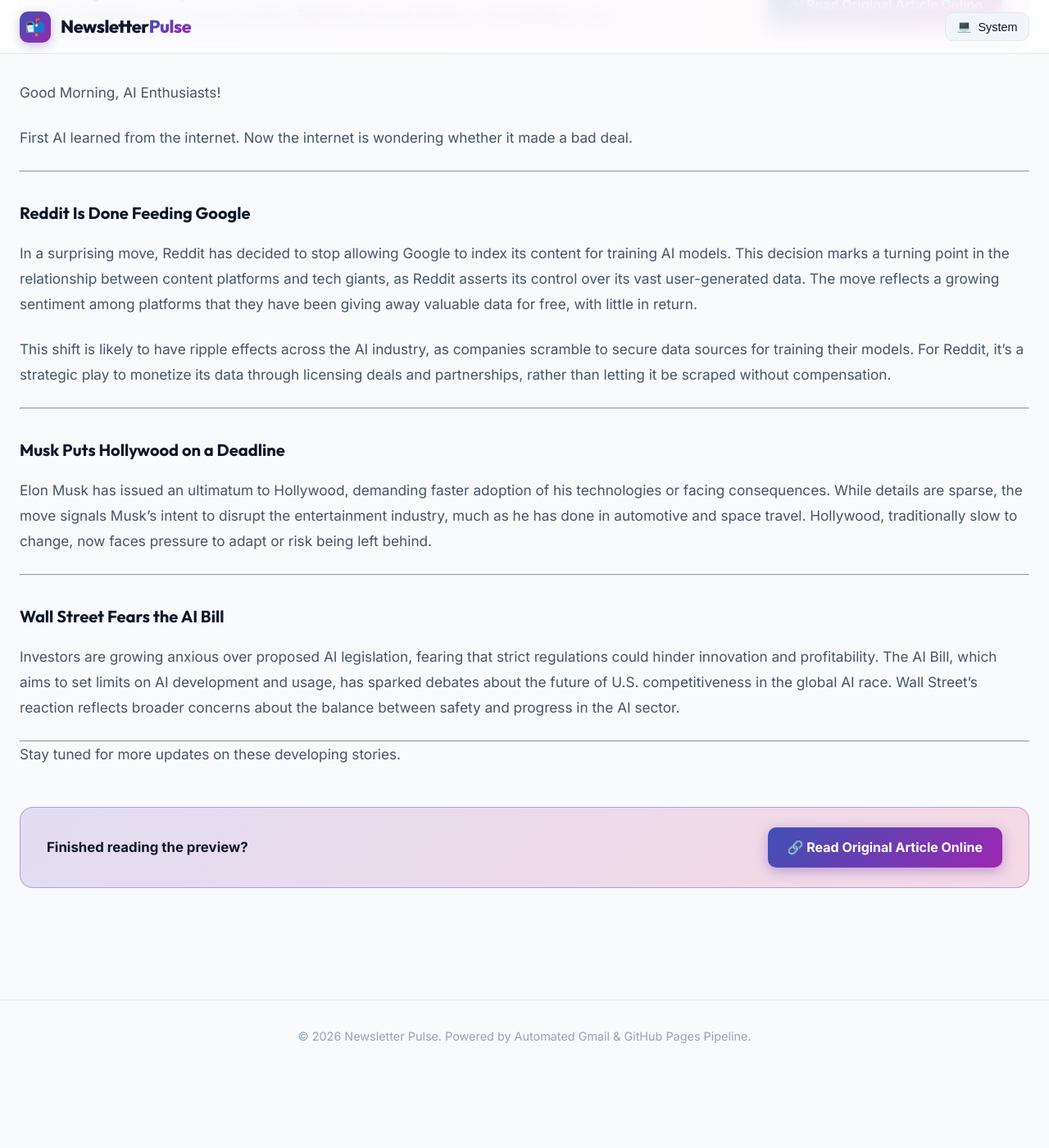
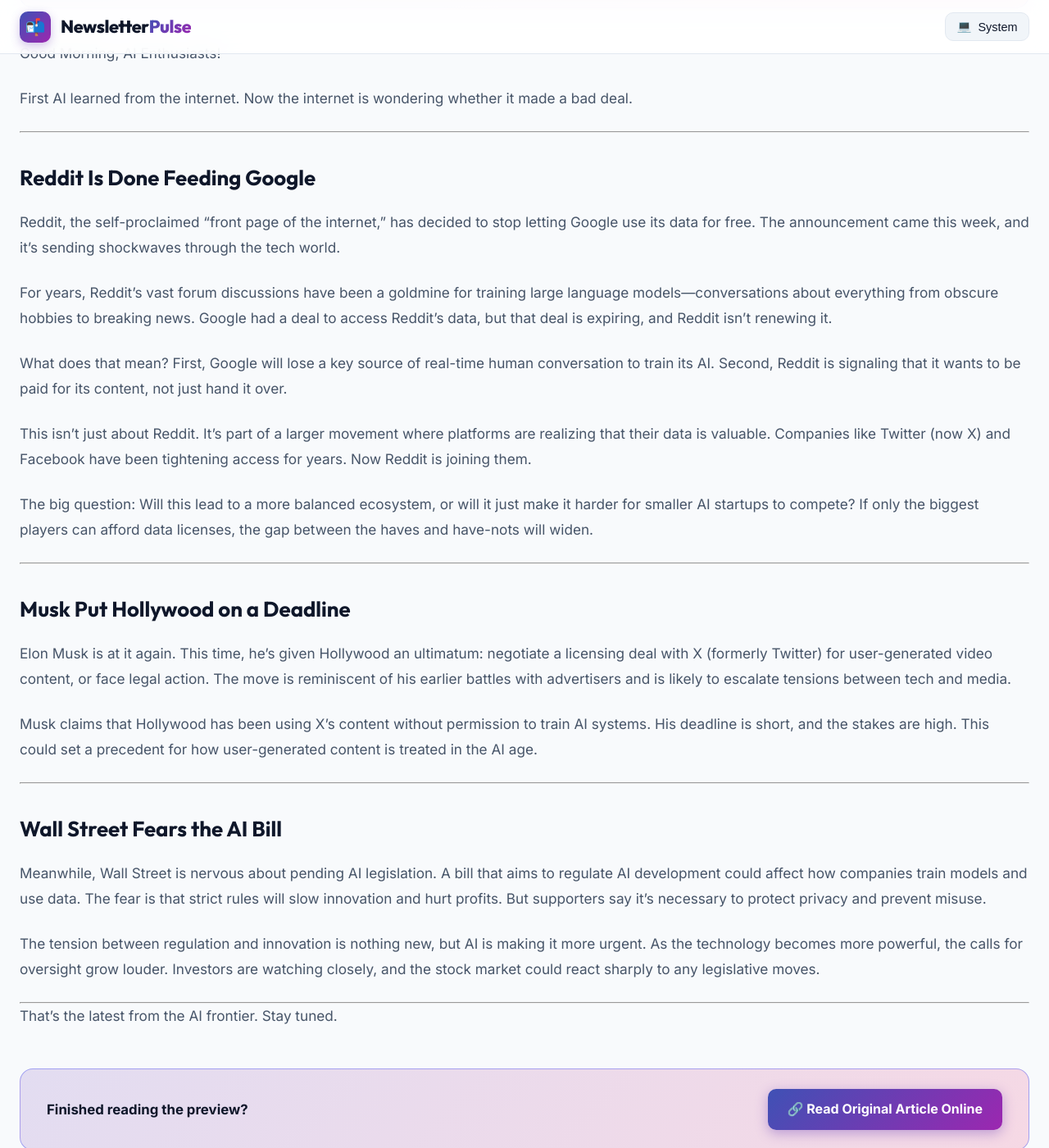
Before and after one commit to vampcoder/daily-newsletters, a Jekyll site: the page built from _posts/2026-07-23-reddit-is-done-feeding-google.md, in a window 1280 px wide and 1400 px high, scrolled down 627 px. Shown: the whole window at 82% size. Built offline with Jekyll 4.4.1, drawn with Linux system fonts in a browser that asks for light colours; before the commit the page ends 1935 px from its top, so only the background shows below that; some of the changed text lies outside the part shown.

Commit message:
Update newsletter: 🛎️ Reddit Is Done Feeding Google

```diff
--- a/_posts/2026-07-23-reddit-is-done-feeding-google.md
+++ b/_posts/2026-07-23-reddit-is-done-feeding-google.md
@@ -1,18 +1,18 @@
 ---
 layout: post
-title: "Reddit Stops Feeding Google, Musk Pressures Hollywood, and Wall Street Worries About the AI Bill"
+title: "Reddit Cuts Off Google: The Internet's New Power Play"
 date: 2026-07-23 18:03:01 +0800
 source: "AI Secret"
 category: "Tech & AI"
-excerpt: "As AI companies exhaust free internet data, Reddit's decision to block Google search is a turning point in the data economy. Meanwhile, Elon Musk's deadline for Hollywood and Wall Street's anxiety over AI legislation signal broader industry shifts. This newsletter covers the key moves reshaping the AI landscape."
+excerpt: "Reddit's decision to stop feeding Google signals a major shift in how platforms control their data, reshaping the search and AI landscape. This move raises questions about the future of AI training, content licensing, and the balance of power between tech giants. Industry watchers are also keeping an eye on Musk's ultimatum to Hollywood and Wall Street's anxiety over AI regulation."
 theme_gradient: "linear-gradient(135deg, #9c27b0 0%, #7b1fa2 100%)"
 image: "https://d18e5vrcqydw4b.cloudfront.net/2026/01/AIS-banner-1.jpg"
 original_url: "https://aisecret.us/r/14ff774e?m=0e4f1869-00e1-41fa-a8af-66cccb66085e"
 is_summary: true
 key_takeaways:
-  - "Reddit's blocking of Google search marks a major shift in the data-for-access trade, giving content platforms more leverage in AI negotiations."
-  - "Elon Musk's ultimatum to Hollywood reflects the growing impatience of tech leaders with traditional media industries."
-  - "Wall Street's fear of the AI Bill highlights the economic uncertainty surrounding proposed AI regulations."
+  - "Reddit is ending its data-sharing agreement with Google, limiting the search engine's access to user-generated content for AI training."
+  - "The move reflects a growing trend where platforms assert ownership over their data to negotiate better terms with AI companies."
+  - "This shift may lead to more closed ecosystems and affect the quality of AI models that rely on diverse internet data."
 ---
 
 Good Morning, AI Enthusiasts!
@@ -21,24 +21,34 @@
 
 ---
 
-### Reddit Is Done Feeding Google
+## Reddit Is Done Feeding Google
 
-In a surprising move, Reddit has decided to stop allowing Google to index its content for training AI models. This decision marks a turning point in the relationship between content platforms and tech giants, as Reddit asserts its control over its vast user-generated data. The move reflects a growing sentiment among platforms that they have been giving away valuable data for free, with little in return.
+Reddit, the self-proclaimed "front page of the internet," has decided to stop letting Google use its data for free. The announcement came this week, and it's sending shockwaves through the tech world.
 
-This shift is likely to have ripple effects across the AI industry, as companies scramble to secure data sources for training their models. For Reddit, it's a strategic play to monetize its data through licensing deals and partnerships, rather than letting it be scraped without compensation.
+For years, Reddit's vast forum discussions have been a goldmine for training large language models—conversations about everything from obscure hobbies to breaking news. Google had a deal to access Reddit's data, but that deal is expiring, and Reddit isn't renewing it.
+
+What does that mean? First, Google will lose a key source of real-time human conversation to train its AI. Second, Reddit is signaling that it wants to be paid for its content, not just hand it over.
+
+This isn't just about Reddit. It's part of a larger movement where platforms are realizing that their data is valuable. Companies like Twitter (now X) and Facebook have been tightening access for years. Now Reddit is joining them.
+
+The big question: Will this lead to a more balanced ecosystem, or will it just make it harder for smaller AI startups to compete? If only the biggest players can afford data licenses, the gap between the haves and have-nots will widen.
 
 ---
 
-### Musk Puts Hollywood on a Deadline
+## Musk Put Hollywood on a Deadline
 
-Elon Musk has issued an ultimatum to Hollywood, demanding faster adoption of his technologies or facing consequences. While details are sparse, the move signals Musk's intent to disrupt the entertainment industry, much as he has done in automotive and space travel. Hollywood, traditionally slow to change, now faces pressure to adapt or risk being left behind.
+Elon Musk is at it again. This time, he's given Hollywood an ultimatum: negotiate a licensing deal with X (formerly Twitter) for user-generated video content, or face legal action. The move is reminiscent of his earlier battles with advertisers and is likely to escalate tensions between tech and media.
+
+Musk claims that Hollywood has been using X's content without permission to train AI systems. His deadline is short, and the stakes are high. This could set a precedent for how user-generated content is treated in the AI age.
 
 ---
 
-### Wall Street Fears the AI Bill
+## Wall Street Fears the AI Bill
 
-Investors are growing anxious over proposed AI legislation, fearing that strict regulations could hinder innovation and profitability. The AI Bill, which aims to set limits on AI development and usage, has sparked debates about the future of U.S. competitiveness in the global AI race. Wall Street's reaction reflects broader concerns about the balance between safety and progress in the AI sector.
+Meanwhile, Wall Street is nervous about pending AI legislation. A bill that aims to regulate AI development could affect how companies train models and use data. The fear is that strict rules will slow innovation and hurt profits. But supporters say it's necessary to protect privacy and prevent misuse.
+
+The tension between regulation and innovation is nothing new, but AI is making it more urgent. As the technology becomes more powerful, the calls for oversight grow louder. Investors are watching closely, and the stock market could react sharply to any legislative moves.
 
 ---
 
-Stay tuned for more updates on these developing stories.
+That's the latest from the AI frontier. Stay tuned.
```
